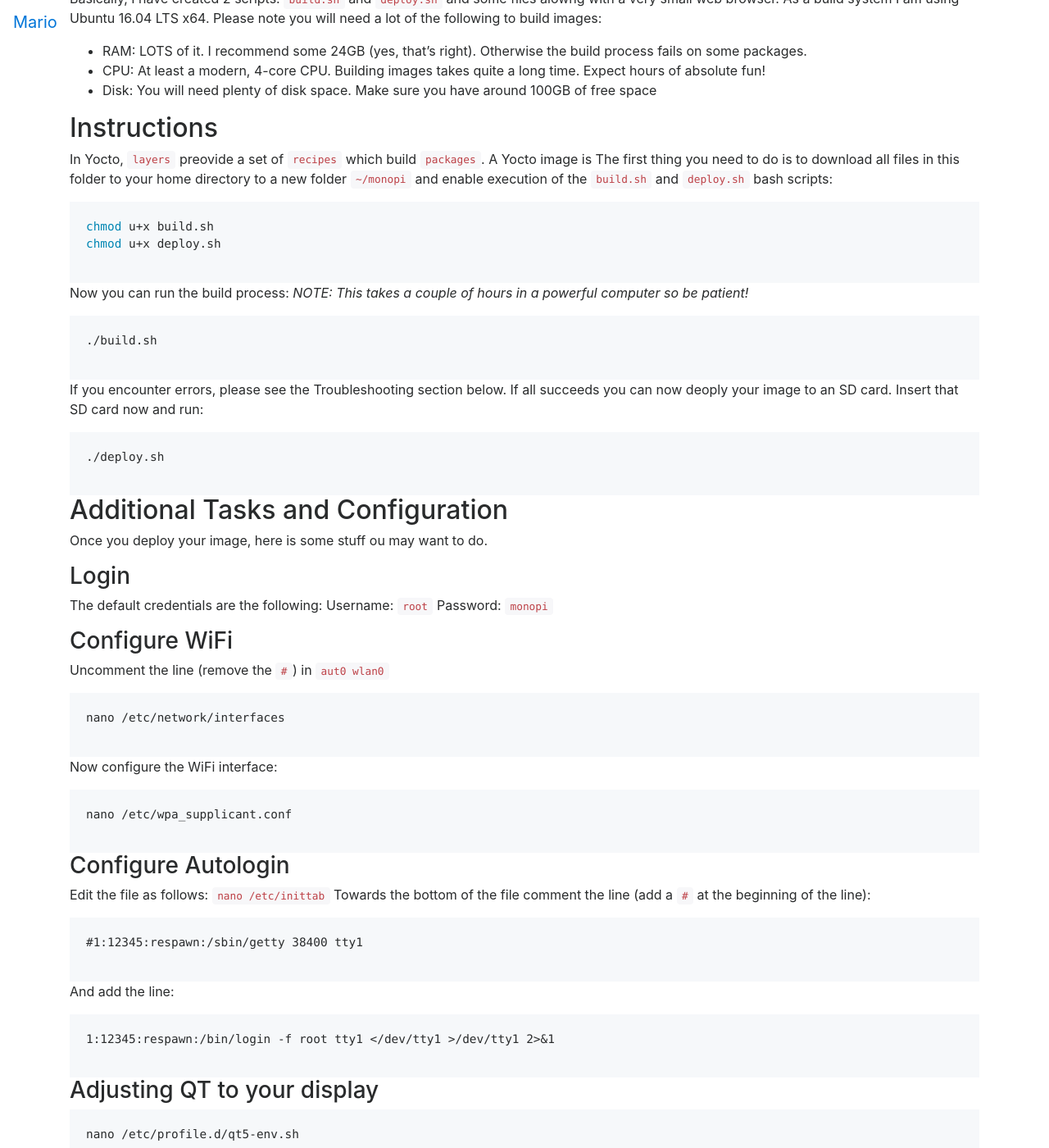
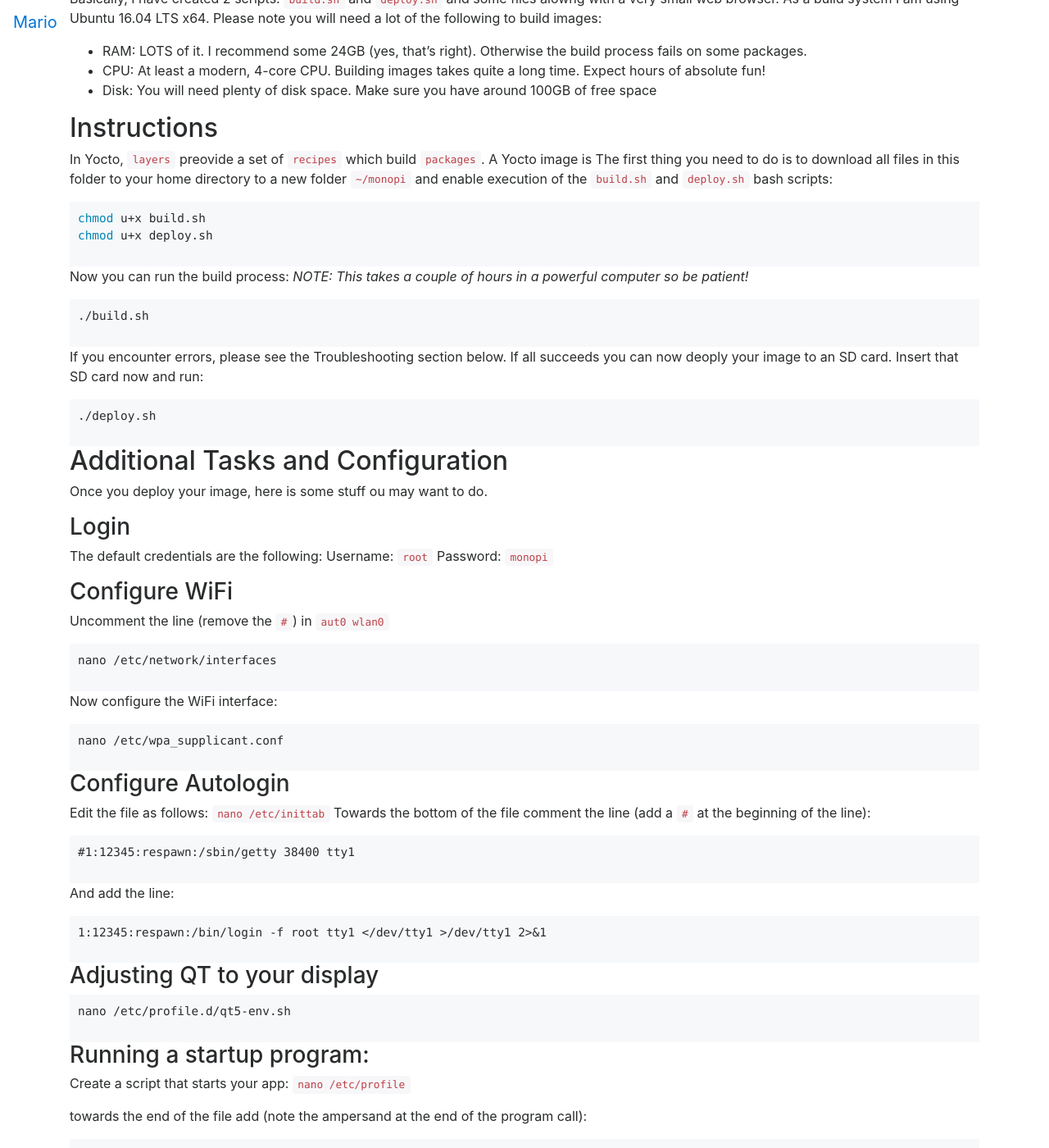
Before and after one commit to mariodivece/mariodivece.github.io, a Jekyll site: the page built from _posts/2017-12-23-rpi-yocto-rocko.md, in a window 1280 px wide and 1400 px high, scrolled down 1265 px. Shown: the whole window at 82% size. Built offline with Jekyll 4.4.1, drawn with Linux system fonts in a browser that asks for light colours; nearby versions of some CDN libraries; comment, search, counter and statistics services are not loaded.

Commit message:
Update syntax.css

```diff
--- a/css/syntax.css
+++ b/css/syntax.css
@@ -1,6 +1,10 @@
-.highlight {
+div.highlighter-rouge {
     background: #f6f8fa;
     padding: 10px;
+}
+
+.highlight {
+
 }
     .highlight .c {
         color: #999988;
```
